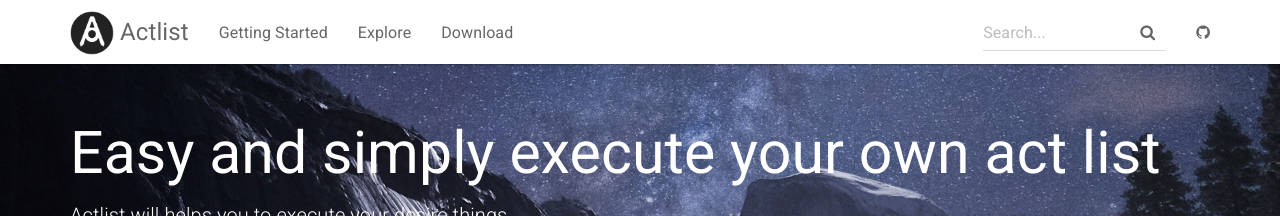
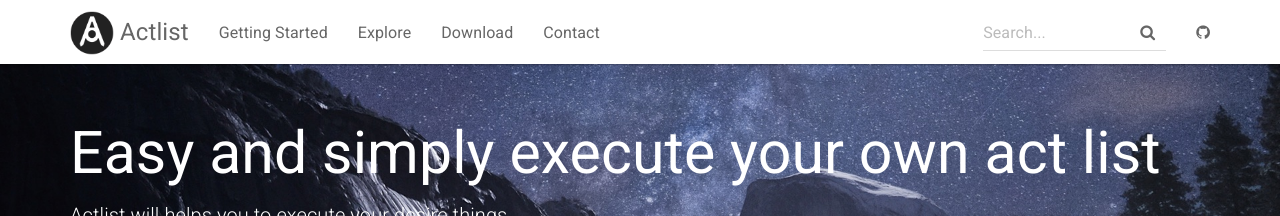
Before and after one commit to actlist/actlist.io, a Jekyll site: the page built from index.html, in a window 1280 px wide. Shown: the top 216 px of the page. Built offline with Jekyll 4.4.1, drawn with Linux system fonts in a browser that asks for light colours; nearby versions of some CDN libraries.

Commit message:
add Contact top menu

```diff
--- a/_includes/topnav.html
+++ b/_includes/topnav.html
@@ -16,7 +16,7 @@
                 <li {% if page.sectionid=='docs' %} class="active" {% endif %}><a href="{{ '/docs/quick-start/' | prepend: site.baseurl }}">Getting Started</a></li>
                 <li {% if page.sectionid=='plugins' %} class="active" {% endif %}><a href="{{ '/plugins/' | prepend: site.baseurl }}">Explore</a></li>
                 <li {% if page.sectionid=='archives' %} class="active" {% endif %}><a href="{{ '/archives/' | prepend: site.baseurl }}">Download</a></li>
-                <!--<li><a href="mailto:contact@silentsoft.org">Contact</a></li>-->
+                <li><a href="mailto:contact@silentsoft.org">Contact</a></li>
             </ul>
             <div class="navbar-right">
                 <form class="navbar-form navbar-left">
```
